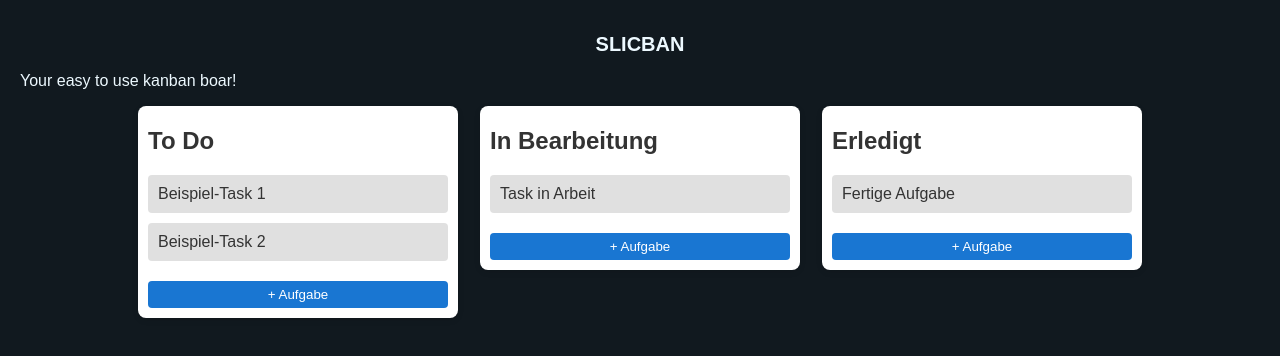
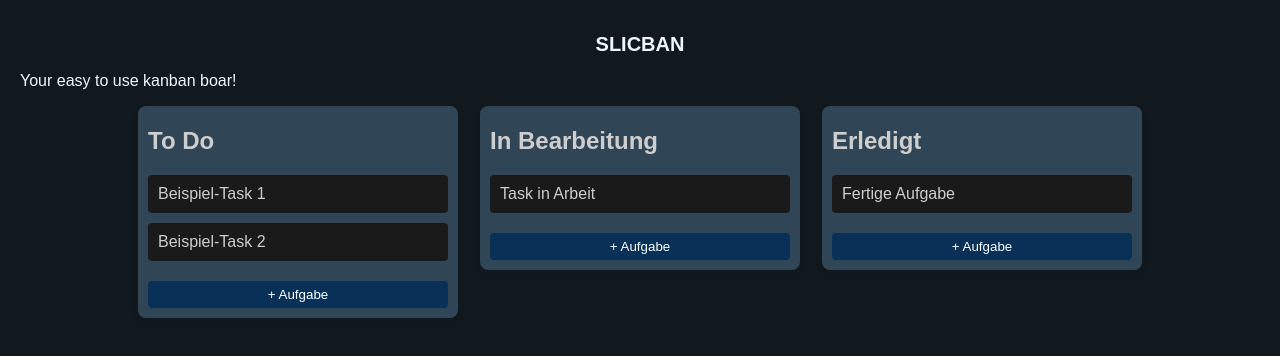
Before and after one commit to TheReff14/jubilant-spoon, a plain HTML site: page index.html in a window 1280 px wide. Drawn offline with Linux system fonts and the light colour scheme.

Commit message:
dark mode

```diff
--- a/styles.css
+++ b/styles.css
@@ -20,8 +20,8 @@
     }
 
     .column {
-      background-color: #fff;
-      color: #333;
+      background-color: #304555;
+      color: #cecece;
       border-radius: 8px;
       padding: 10px;
       width: 300px;
@@ -33,7 +33,7 @@
     }
 
     .task {
-      background-color: #e0e0e0;
+      background-color: #1a1a1a;
       border-radius: 4px;
       padding: 10px;
       margin-bottom: 10px;
@@ -43,7 +43,7 @@
       margin-top: 10px;
       width: 100%;
       padding: 6px;
-      background-color: #1976d2;
+      background-color: #093158;
       color: white;
       border: none;
       border-radius: 4px;
```
